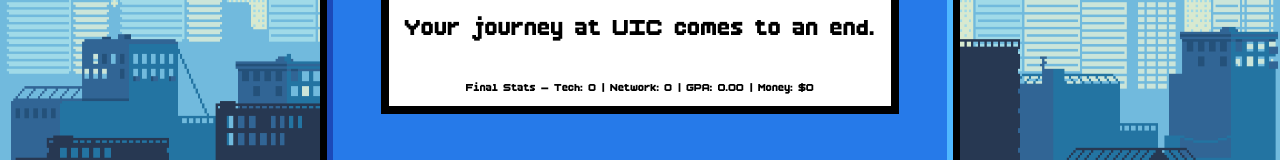
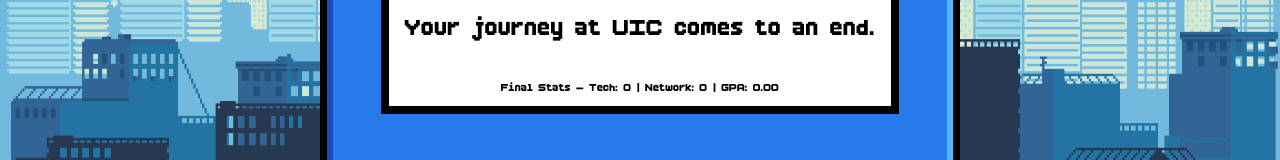
Before and after one commit to loganlucas13/sparkhacks-2026, a React (Vite) app: page /results in a window 1280 px wide. Shown: the part 267-427 px from the top of the page. Built offline with nearby package versions, Linux system fonts and the light colour scheme.

Commit message:
Updated ending to fix bug

```diff
--- a/src/components/pages/results.tsx
+++ b/src/components/pages/results.tsx
@@ -10,7 +10,7 @@
 const Results = () => {
     const navigate = useNavigate();
 
-    const { techSkills, network, gpa, money, careerPath, updateMoney, reset } =
+    const { techSkills, network, gpa, money, careerPath, reset } =
         useGameStore();
 
     const calculateAcademiaScore = ({ gpa, techSkills, network }) => {
@@ -101,8 +101,6 @@
         }
 
         if (score >= 90) {
-            updateMoney(10000000000);
-
             return {
                 title: 'Tech Billionaire',
                 text: `Your startup rapidly takes off, being used by millions of people globally. Your company becomes the hottest buy on the market, and every investor wants a piece. The stock price skyrockets, and you become a tech billionaire while leaving a lasting mark on the tech world.`,
@@ -165,7 +163,7 @@
 
                         <div className="px-4 py-2 text-sm">
                             Final Stats — Tech: {techSkills} | Network:{' '}
-                            {network} | GPA: {gpa.toFixed(2)} | Money: ${money}
+                            {network} | GPA: {gpa.toFixed(2)}
                         </div>
                     </div>
                 </span>
```
